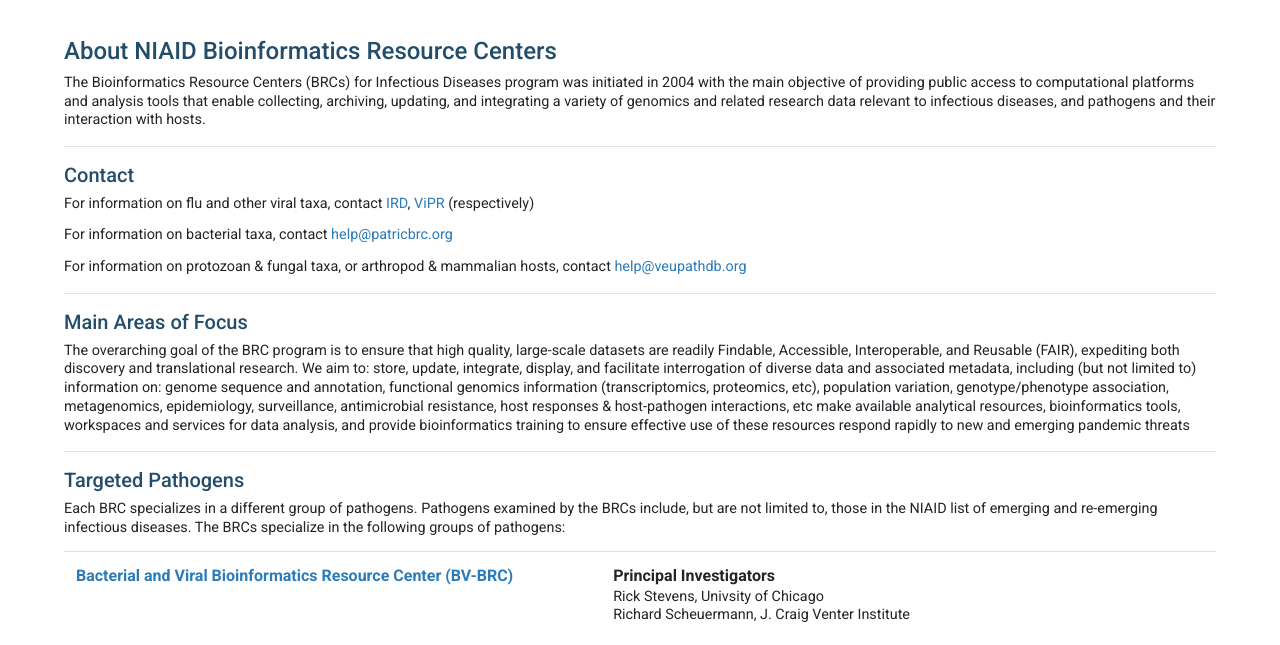
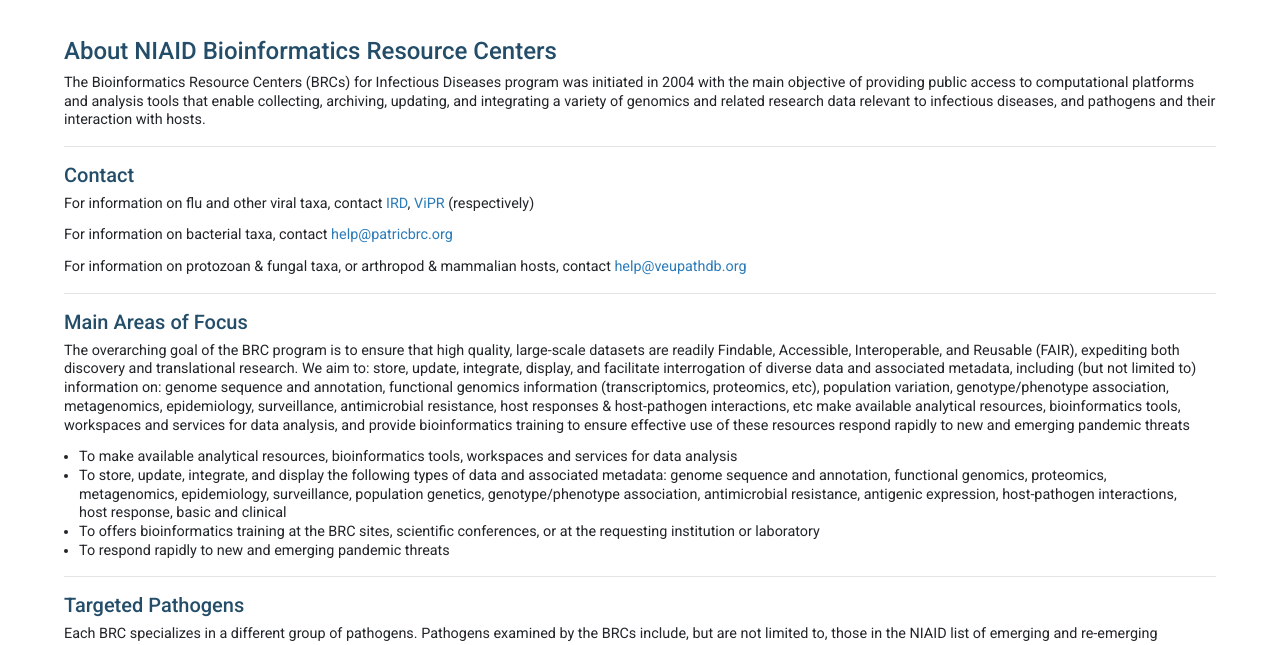
Before and after one commit to BRC-Gateway/brc-gateway-website, a Gatsby site: page /about in a window 1280 px wide. Shown: the part 121-766 px from the top of the page. Built offline with nearby package versions, Linux system fonts and the light colour scheme; Gatsby itself is replaced by a stand-in of ours.

Commit message:
Update focus areas content

```diff
--- a/src/pages/about.js
+++ b/src/pages/about.js
@@ -27,6 +27,17 @@
 store, update, integrate, display, and facilitate interrogation of diverse data and associated metadata, including (but not limited to) information on: genome sequence and annotation, functional genomics information (transcriptomics, proteomics, etc), population variation, genotype/phenotype association, metagenomics, epidemiology, surveillance, antimicrobial resistance, host responses & host-pathogen interactions, etc
 make available analytical resources, bioinformatics tools, workspaces and services for data analysis, and provide bioinformatics training to ensure effective use of these resources
 respond rapidly to new and emerging pandemic threats</p>
+<div className="col-12">
+          <ul style={{
+            listStyle: 'disc',
+          }}>
+            <li>To make available analytical resources, bioinformatics tools, workspaces and services for data analysis</li>
+            <li>To store, update, integrate, and display the following types of data and associated metadata: genome sequence and annotation, functional genomics, proteomics, metagenomics, epidemiology, surveillance, population genetics, genotype/phenotype association, antimicrobial resistance, antigenic expression, host-pathogen interactions, host response, basic and clinical</li>
+            <li>To offers bioinformatics training at the BRC sites, scientific conferences, or at the requesting institution or laboratory</li>
+            <li>To respond rapidly to new and emerging pandemic threats</li>
+          </ul>
+</div>
+
 
         <hr />
 
```
